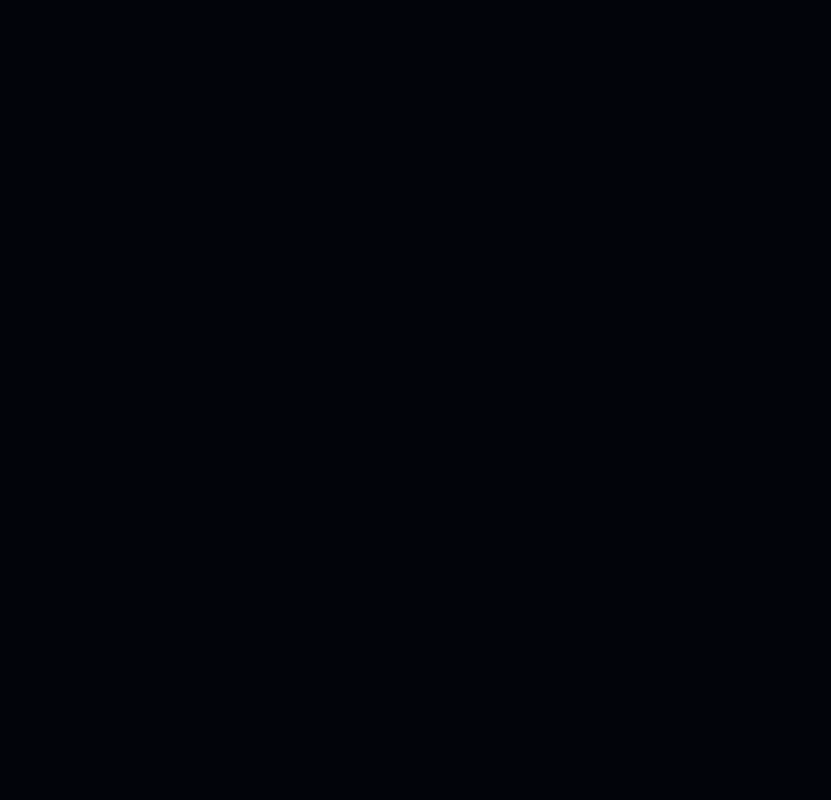
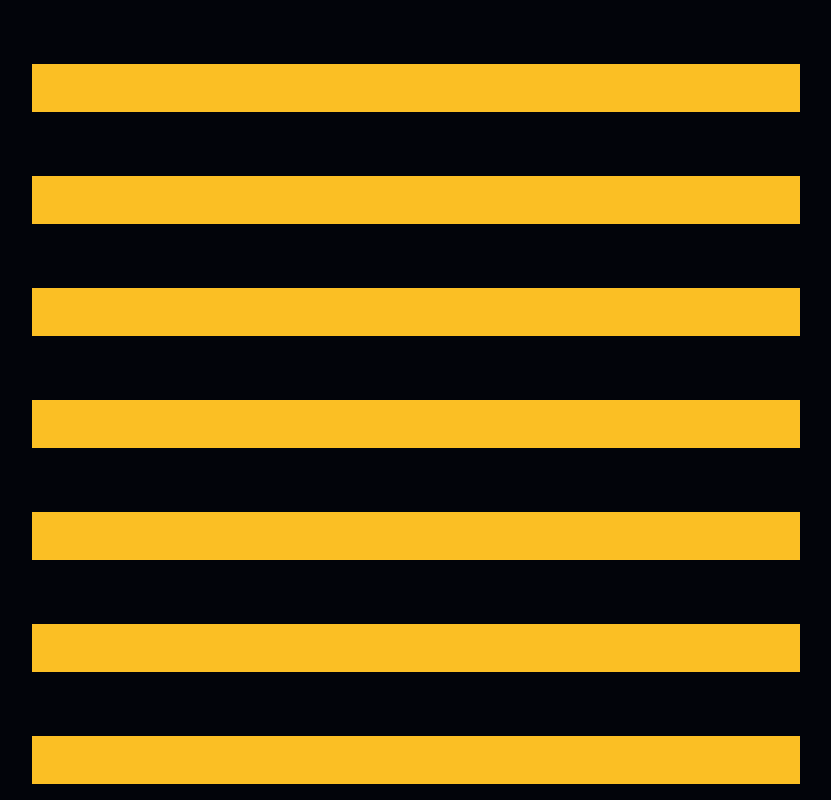
Before and after one commit to kabir-asani/chaos, a SvelteKit app: page / in a window 1280 px wide. Shown: the top 800 px of the page, without its empty margins (224-1055 px from the left). Built offline with nearby package versions, Linux system fonts and the light colour scheme.

Commit message:
Create components for home route

```diff
--- a/src/app.css
+++ b/src/app.css
@@ -8,7 +8,7 @@
     }
 
     .responsive-w-container {
-        @apply mx-6 lg:mx-auto lg:max-w-3xl
+        @apply mx-6 lg:mx-auto lg:max-w-3xl lg:w-full
     }
 
     .col {
--- /dev/null
+++ b/src/lib/routes/home/about/About.svelte
@@ -0,0 +1 @@
+<div class="h-12 bg-amber-400" />
--- /dev/null
+++ b/src/lib/routes/home/contact/Contact.svelte
@@ -0,0 +1 @@
+<div class="h-12 bg-amber-400" />
--- /dev/null
+++ b/src/lib/routes/home/creator/Creator.svelte
@@ -0,0 +1 @@
+<div class="h-12 bg-amber-400" />
--- /dev/null
+++ b/src/lib/routes/home/developer/Developer.svelte
@@ -0,0 +1 @@
+<div class="h-12 bg-amber-400" />
--- /dev/null
+++ b/src/lib/routes/home/education/Education.svelte
@@ -0,0 +1 @@
+<div class="h-12 bg-amber-400" />
--- /dev/null
+++ b/src/lib/routes/home/entrepreneur/Entrepreneur.svelte
@@ -0,0 +1 @@
+<div class="h-12 bg-amber-400" />
--- /dev/null
+++ b/src/lib/routes/home/footer/Footer.svelte
@@ -0,0 +1 @@
+<div class="h-12 bg-amber-400" />
--- /dev/null
+++ b/src/lib/routes/home/header/Header.svelte
@@ -0,0 +1 @@
+<div class="h-12 bg-amber-400" />
--- /dev/null
+++ b/src/lib/routes/home/showcase/Showcase.svelte
@@ -0,0 +1 @@
+<div class="h-12 bg-amber-400" />
--- a/src/routes/+page.svelte
+++ b/src/routes/+page.svelte
@@ -0,0 +1,25 @@
+<script>
+	import Header from '$lib/routes/home/header/Header.svelte';
+	import About from '$lib/routes/home/about/About.svelte';
+	import Showcase from '$lib/routes/home/showcase/Showcase.svelte';
+	import Experience from '$lib/routes/home/developer/Developer.svelte';
+	import Entrepreneur from '$lib/routes/home/entrepreneur/Entrepreneur.svelte';
+	import Education from '$lib/routes/home/education/Education.svelte';
+	import Creator from '$lib/routes/home/creator/Creator.svelte';
+	import Contact from '$lib/routes/home/contact/Contact.svelte';
+	import Footer from '$lib/routes/home/footer/Footer.svelte';
+</script>
+
+<div class="col gap-16">
+	<div class="col responsive-w-container gap-16 mt-16">
+		<Header />
+		<About />
+		<Showcase />
+		<Entrepreneur />
+		<Experience />
+		<Creator />
+		<Education />
+		<Contact />
+	</div>
+	<Footer />
+</div>
```
